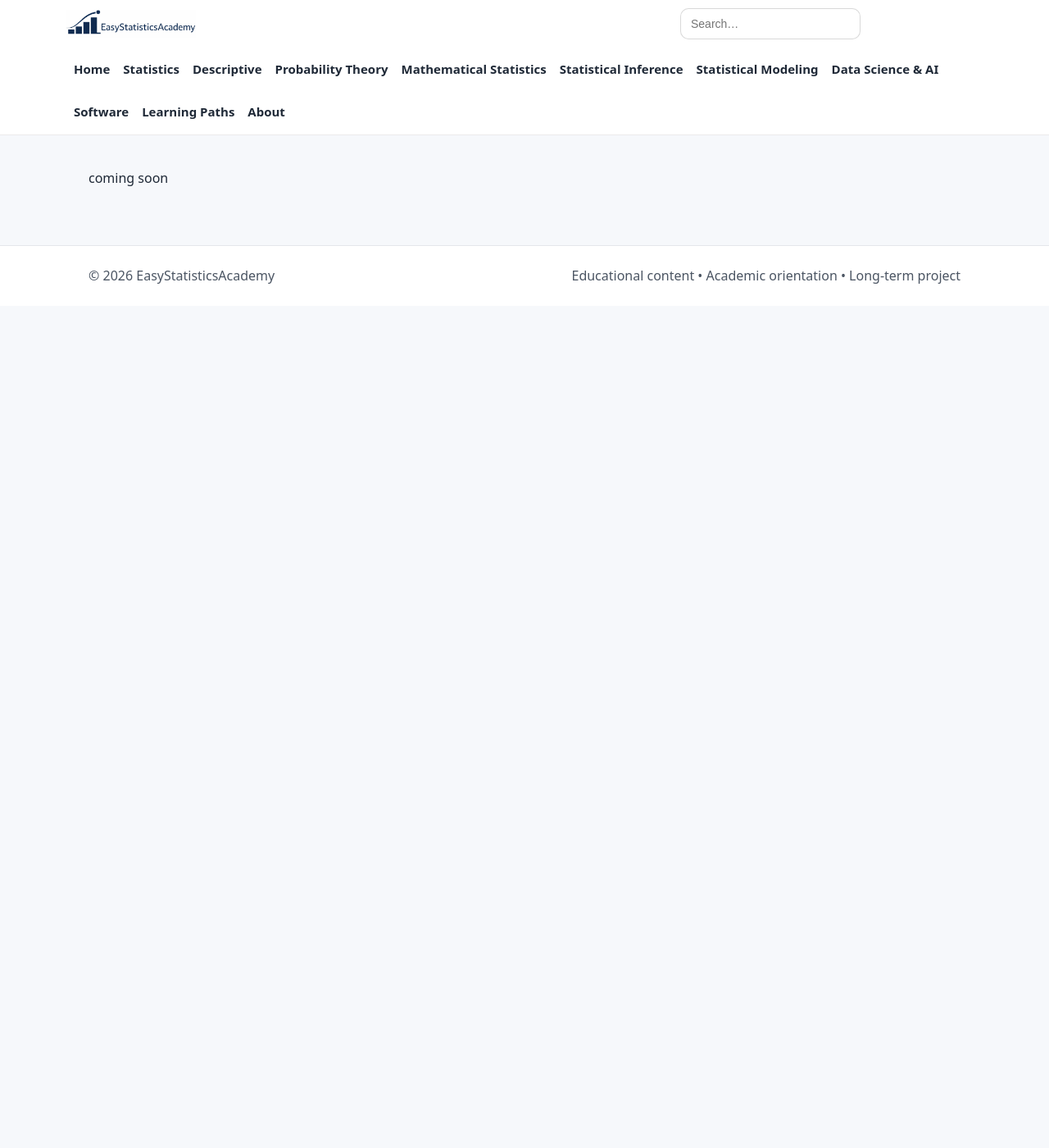
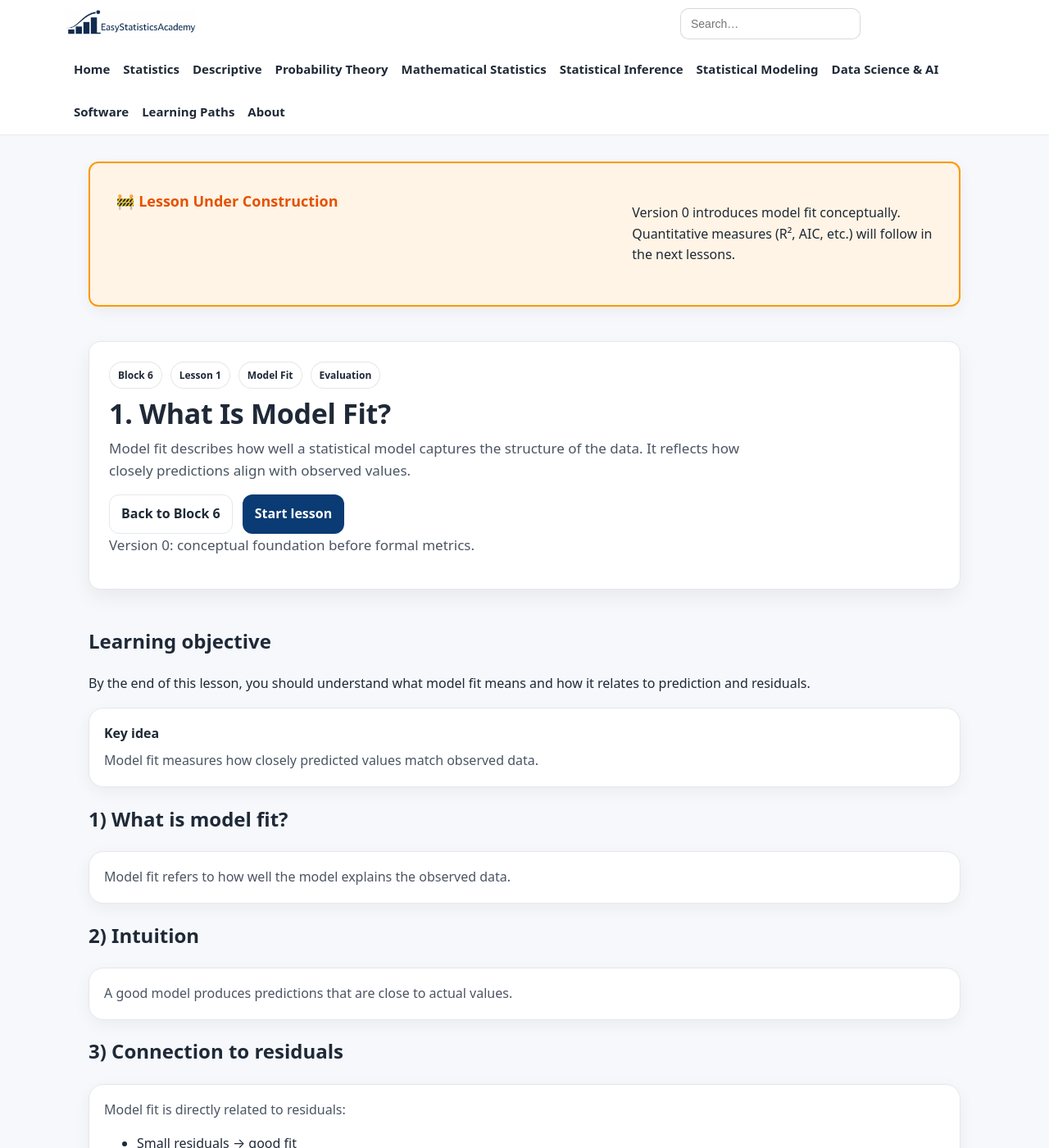
Before and after one commit to ammar-homaida-statistics/easystatisticsacademy, a Jekyll site: the page built from modeling/model-fit-comparison/what-is-model-fit/index.md, in a window 1280 px wide and 1400 px high. Shown: the whole window at 82% size. Built offline with Jekyll 4.4.1, drawn with Linux system fonts in a browser that asks for light colours; our own code applies the rules of GitHub Pages for plain Markdown files; some of the changed text lies outside the part shown.

Commit message:
Add lesson content

```diff
--- a/modeling/model-fit-comparison/what-is-model-fit/index.md
+++ b/modeling/model-fit-comparison/what-is-model-fit/index.md
@@ -1 +1,179 @@
-coming soon
+---
+layout: default
+title: 1. What Is Model Fit?
+permalink: /modeling/model-fit-comparison/what-is-model-fit/
+sidebar: false
+---
+
+<!-- UNDER CONSTRUCTION -->
+<section class="section section-slim">
+  <div class="callout" style="background:#fff4e5; border:2px solid #ff9800; padding:2rem; border-radius:12px;">
+    <h2 style="color:#e65100;">🚧 Lesson Under Construction</h2>
+    <p>
+      Version 0 introduces model fit conceptually.
+      Quantitative measures (R², AIC, etc.) will follow in the next lessons.
+    </p>
+  </div>
+</section>
+
+<!-- ✅ Update last visited lesson -->
+<script>
+(function () {
+  localStorage.setItem("esa_continue_modeling_model_fit_lesson_v0", JSON.stringify({
+    url: "/modeling/model-fit-comparison/what-is-model-fit/",
+    label: "Lesson 1 — What Is Model Fit?",
+    ts: Date.now()
+  }));
+})();
+</script>
+
+<!-- HERO -->
+<section class="hero hero-section">
+  <div class="hero-card">
+
+    <div class="badge-row">
+      <span class="badge">Block 6</span>
+      <span class="badge">Lesson 1</span>
+      <span class="badge">Model Fit</span>
+      <span class="badge">Evaluation</span>
+    </div>
+
+    <h1>1. What Is Model Fit?</h1>
+
+    <p class="lead">
+      Model fit describes how well a statistical model captures the structure of the data.
+      It reflects how closely predictions align with observed values.
+    </p>
+
+    <div class="hero-actions">
+      <a class="btn btn-outline" href="/modeling/model-fit-comparison/">Back to Block 6</a>
+      <a class="btn" href="#lesson">Start lesson</a>
+    </div>
+
+    <p class="muted-mini">
+      Version 0: conceptual foundation before formal metrics.
+    </p>
+
+  </div>
+</section>
+
+<!-- LESSON -->
+<section class="section" id="lesson">
+
+  <h2>Learning objective</h2>
+  <p>
+    By the end of this lesson, you should understand what model fit means
+    and how it relates to prediction and residuals.
+  </p>
+
+  <div class="card">
+    <h3>Key idea</h3>
+    <p>
+      Model fit measures how closely predicted values match observed data.
+    </p>
+  </div>
+
+  <h2>1) What is model fit?</h2>
+  <div class="card">
+    <p>
+      Model fit refers to how well the model explains the observed data.
+    </p>
+  </div>
+
+  <h2>2) Intuition</h2>
+  <div class="card">
+    <p>
+      A good model produces predictions that are close to actual values.
+    </p>
+  </div>
+
+  <h2>3) Connection to residuals</h2>
+  <div class="card">
+    <p>
+      Model fit is directly related to residuals:
+    </p>
+    <ul>
+      <li>Small residuals → good fit</li>
+      <li>Large residuals → poor fit</li>
+    </ul>
+  </div>
+
+  <h2>4) Good vs poor fit</h2>
+  <div class="card">
+    <ul>
+      <li>Good fit → predictions follow data closely</li>
+      <li>Poor fit → large unexplained variation</li>
+    </ul>
+  </div>
+
+  <h2>5) Visual understanding</h2>
+  <div class="card">
+    <p>
+      Fit can be seen by how close the regression line is to the data points.
+    </p>
+  </div>
+
+  <h2>6) Fit vs correctness</h2>
+  <div class="card">
+    <p>
+      A model can fit well but still be incorrect
+      if assumptions are violated.
+    </p>
+  </div>
+
+  <h2>7) Fit vs complexity</h2>
+  <div class="card">
+    <p>
+      More complex models often fit better,
+      but may not generalize well.
+    </p>
+  </div>
+
+  <h2>8) Overfitting intuition</h2>
+  <div class="card">
+    <p>
+      A model that fits the training data perfectly
+      may perform poorly on new data.
+    </p>
+  </div>
+
+  <h2>9) Why model fit matters</h2>
+  <div class="card">
+    <ul>
+      <li>Evaluates model quality</li>
+      <li>Guides model selection</li>
+      <li>Supports interpretation</li>
+    </ul>
+  </div>
+
+  <h2>10) What comes next</h2>
+  <div class="card">
+    <p>
+      Model fit is quantified using statistical measures,
+      starting with R².
+    </p>
+  </div>
+
+  <div class="card">
+    <h3>Outcome of this lesson</h3>
+    <ul>
+      <li>Understand model fit conceptually</li>
+      <li>Relate fit to residuals</li>
+      <li>Distinguish fit vs correctness</li>
+      <li>Recognize overfitting risk</li>
+      <li>Prepare for R²</li>
+    </ul>
+  </div>
+
+  <div class="card">
+    <h3>Next step</h3>
+    <p>
+      We now introduce R²,
+      the most commonly used measure of model fit.
+    </p>
+    <a class="btn" href="/modeling/model-fit-comparison/r-squared/">
+      Next lesson: R² →
+    </a>
+  </div>
+
+</section>
```
